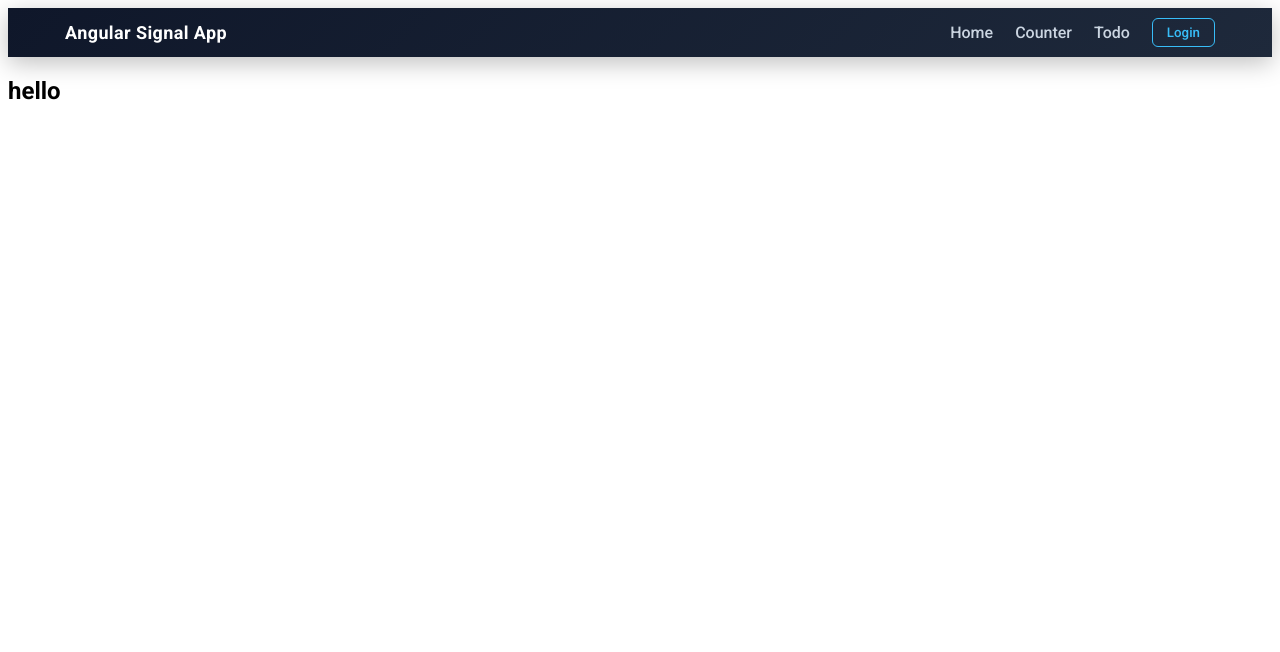
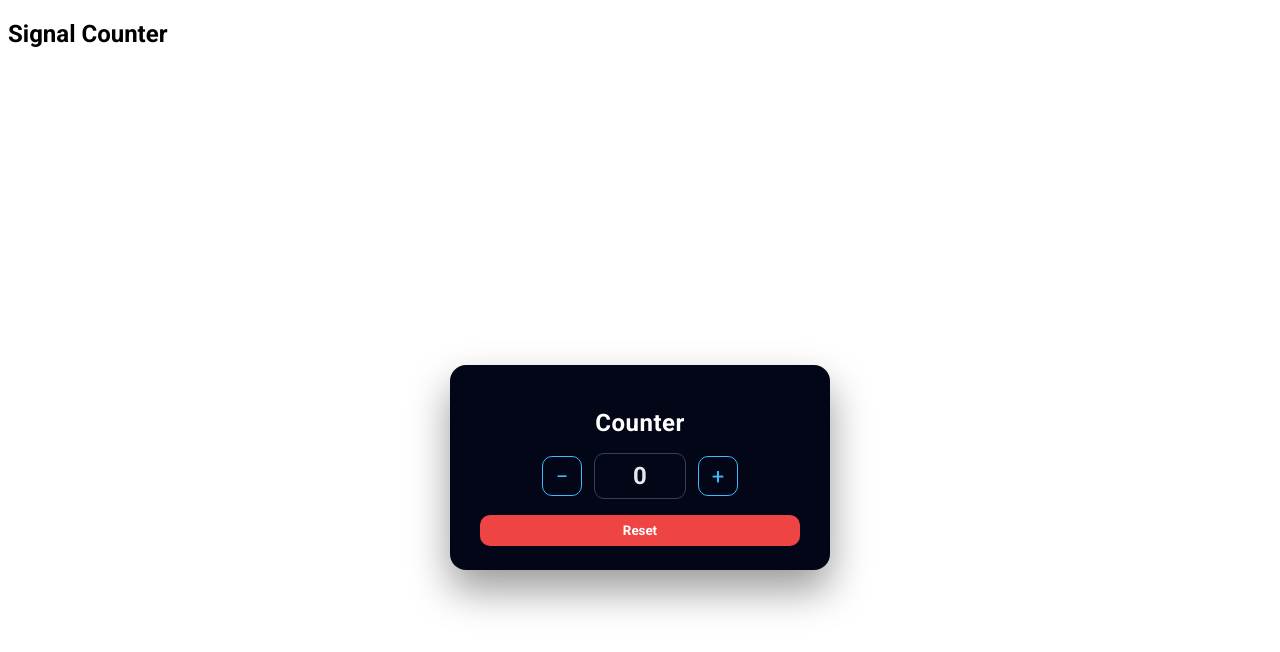
Before and after one commit to nik089/angular_signal, an Angular app in the folder myapp/: page /counter in a window 1280 px wide. Before the commit this address led to /home. Shown: the top 652 px of the page. Built offline with nearby package versions, Linux system fonts and the light colour scheme.

Commit message:
fixed bug

```diff
--- a/myapp/src/app/app.html
+++ b/myapp/src/app/app.html
@@ -1 +1,2 @@
-<router-outlet />
+
+<router-outlet></router-outlet>
--- a/myapp/src/app/app.routes.ts
+++ b/myapp/src/app/app.routes.ts
@@ -3,5 +3,13 @@ import { Home } from '../home/home';
 
 export const routes: Routes = [
   { path: 'home', component: Home },
-  { path: '**', redirectTo: 'home', pathMatch: 'full' }
+
+  {
+    path: 'counter',
+    loadComponent: () =>
+      import('../counter/counter').then(m => m.Counter)
+  },
+
+  { path: '', redirectTo: 'home', pathMatch: 'full' },
+  { path: '**', redirectTo: 'home' }
 ];
--- /dev/null
+++ b/myapp/src/counter/counter.html
@@ -0,0 +1,14 @@
+<section>
+  <h1 class="text-center">Signal Counter</h1>
+  <div class="counter-wrapper">
+    <div class="counter-card">
+      <h2>Counter</h2>
+      <div class="counter-box">
+        <button (click)="decrement()">−</button>
+        <input type="text" [value]="count()" readonly />
+        <button (click)="increment()">+</button>
+      </div>
+      <button class="reset-btn" (click)="reset()">Reset</button>
+    </div>
+  </div>
+</section>
--- /dev/null
+++ b/myapp/src/counter/counter.scss
@@ -0,0 +1,75 @@
+
+.counter-wrapper {
+  min-height: 100vh;
+  display: flex;
+  align-items: center;
+  justify-content: center;
+  .counter-card {
+    background: #020617;
+    padding: 24px 30px;
+    border-radius: 16px;
+    box-shadow: 0 20px 40px rgba(0, 0, 0, 0.4);
+    text-align: center;
+    color: #fff;
+    width: 320px;
+
+    h2 {
+      margin-bottom: 16px;
+      font-weight: 700;
+      letter-spacing: .5px;
+    }
+
+    .counter-box {
+      display: flex;
+      align-items: center;
+      justify-content: center;
+      gap: 12px;
+      margin-bottom: 16px;
+
+      input {
+        width: 90px;
+        text-align: center;
+        padding: 8px 0;
+        font-size: 24px;
+        font-weight: 600;
+        border-radius: 10px;
+        border: 1px solid #334155;
+        background: #020617;
+        color: #e5e7eb;
+      }
+
+      button {
+        width: 40px;
+        height: 40px;
+        font-size: 22px;
+        border-radius: 10px;
+        border: 1px solid #38bdf8;
+        background: transparent;
+        color: #38bdf8;
+        cursor: pointer;
+        transition: all .2s ease;
+
+        &:hover {
+          background: #38bdf8;
+          color: #0f172a;
+        }
+      }
+    }
+
+    .reset-btn {
+      width: 100%;
+      padding: 8px 0;
+      border-radius: 10px;
+      border: none;
+      background: #ef4444;
+      color: #fff;
+      font-weight: 600;
+      cursor: pointer;
+      transition: background .2s ease;
+
+      &:hover {
+        background: #dc2626;
+      }
+    }
+  }
+}
--- /dev/null
+++ b/myapp/src/counter/counter.ts
@@ -0,0 +1,25 @@
+import { Component, signal } from '@angular/core';
+
+@Component({
+  selector: 'app-counter',
+  imports: [],
+  standalone: true,
+  templateUrl: './counter.html',
+  styleUrl: './counter.scss',
+})
+export class Counter {
+ count = signal(0);
+
+  increment() {
+    this.count.set(this.count() + 1)
+  }
+  decrement() {
+    if(this.count() >= 1){
+    this.count.set(this.count() - 1)
+    }
+  }
+
+  reset() {
+    this.count.set(0)
+  }
+}
--- /dev/null
+++ b/myapp/src/header/header.html
@@ -0,0 +1,13 @@
+<header class="header">
+  <div class="container-wrapper">
+    <div class="brand">
+      <span class="title">Angular Signal App</span>
+    </div>
+    <button class="menu-btn" (click)="toggleMenu()">
+      ☰
+    </button>
+      <nav  class="nav" [class.open]="mobileOpen">
+      <a routerLink="/counter" routerLinkActive="active">Counter</a>
+    </nav>
+  </div>
+</header>
--- /dev/null
+++ b/myapp/src/header/header.scss
@@ -0,0 +1,101 @@
+.header {
+  background: linear-gradient(135deg, #0f172a, #1e293b);
+  color: #fff;
+  padding: 10px 0;
+  box-shadow: 0 6px 24px rgba(0, 0, 0, 0.25);
+  .container-wrapper {
+    max-width: 1150px;
+    margin: 0 auto;
+    padding: 0 18px;
+
+    display: flex;
+    align-items: center;
+    justify-content: space-between;
+  }
+
+  .brand {
+    .title {
+      font-size: 18px;
+      font-weight: 700;
+      letter-spacing: .4px;
+    }
+  }
+
+  .nav {
+    display: flex;
+    align-items: center;
+    gap: 22px;
+
+    a {
+      color: #cbd5e1;
+      text-decoration: none;
+      font-weight: 500;
+      transition: all .2s ease;
+      cursor: pointer;
+
+      &:hover {
+        color: #fff;
+      }
+
+      &.active {
+        color: #38bdf8;
+        border-bottom: 2px solid #38bdf8;
+      }
+    }
+
+    .login-btn {
+      padding: 6px 14px;
+      border-radius: 6px;
+      border: 1px solid #38bdf8;
+      background: transparent;
+      color: #38bdf8;
+      font-weight: 500;
+      cursor: pointer;
+      transition: all .2s ease;
+
+      &:hover {
+        background: #38bdf8;
+        color: #0f172a;
+      }
+    }
+  }
+
+  .menu-btn {
+    display: none;
+    font-size: 24px;
+    background: transparent;
+    border: none;
+    color: #fff;
+    cursor: pointer;
+  }
+}
+
+/* Mobile */
+@media (max-width: 768px) {
+  .header {
+    .menu-btn {
+      display: block;
+    }
+
+    .nav {
+      position: absolute;
+      top: 62px;
+      right: 0;
+      left: 0;
+      background: #020617;
+      flex-direction: column;
+      padding: 14px 0;
+      gap: 14px;
+      display: none;
+
+      &.open {
+        display: flex;
+      }
+
+      a,
+      .login-btn {
+        text-align: center;
+      }
+    }
+  }
+}
--- /dev/null
+++ b/myapp/src/header/header.ts
@@ -0,0 +1,15 @@
+import { Component } from '@angular/core';
+import { RouterModule } from '@angular/router';
+
+@Component({
+  selector: 'app-header',
+  templateUrl: './header.html',
+  styleUrl: './header.scss',
+   imports: [RouterModule]
+})
+export class Header {
+  mobileOpen = false;
+  toggleMenu() {
+    this.mobileOpen = !this.mobileOpen;
+  }
+}
--- a/myapp/src/home/home.html
+++ b/myapp/src/home/home.html
@@ -1,21 +1,4 @@
-<header class="header">
-  <div class="container-wrapper">
-    <div class="brand">
-      <span class="title">Angular Signal App</span>
-    </div>
-    <button class="menu-btn" (click)="toggleMenu()">
-      ☰
-    </button>
+<app-header></app-header>
+<section class="text-center">Home is Working</section>
 
-    <nav class="nav" [class.open]="mobileOpen">
-      <a routerLink="/" routerLinkActive="active" [routerLinkActiveOptions]="{ exact: true }">Home</a>
-      <a routerLink="/counter" routerLinkActive="active">Counter</a>
-      <a routerLink="/todo" routerLinkActive="active">Todo</a>
-      <button class="login-btn">Login</button>
-    </nav>
-  </div>
-</header>
-
-<div>
-    <h2>hello</h2>
-</div>
+<router-outlet></router-outlet>
--- a/myapp/src/home/home.ts
+++ b/myapp/src/home/home.ts
@@ -1,16 +1,13 @@
 import { Component } from '@angular/core';
+import { Header } from '../header/header';
 import { RouterModule } from '@angular/router';
 
 @Component({
   selector: 'app-home',
-  imports: [RouterModule],
+  imports: [RouterModule, Header],
   templateUrl: './home.html',
   styleUrl: './home.scss',
 })
 export class Home {
-  mobileOpen = false;
 
-  toggleMenu() {
-    this.mobileOpen = !this.mobileOpen;
-  }
 }
```
Also changed, not shown: 2 other files (tests, documents, lock files or other folders).
